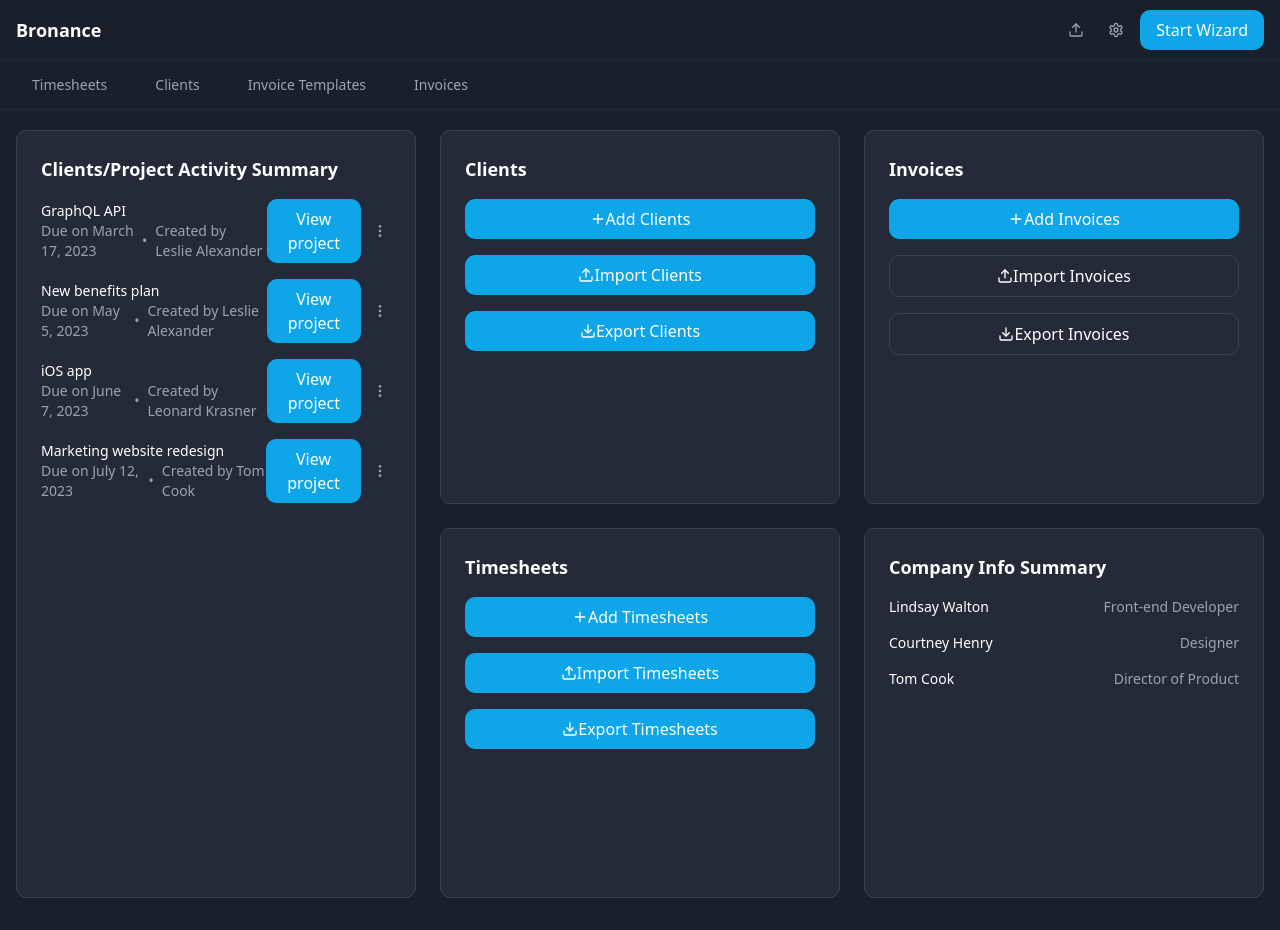
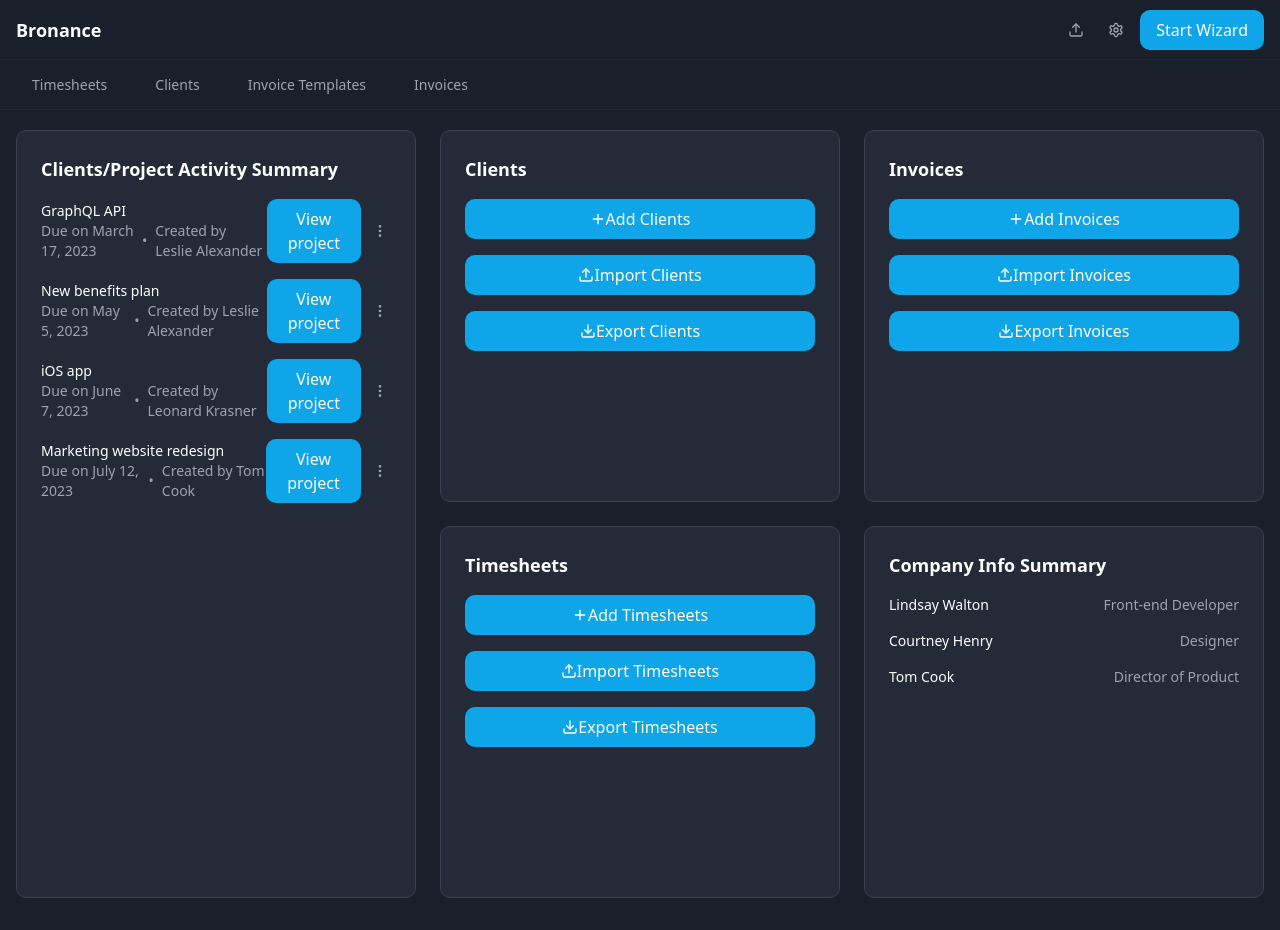
Before and after one commit to brovio/jibinvoicing, a React (Vite) app: page / in a window 1280 px wide. Built offline with nearby package versions, Linux system fonts and the light colour scheme.

Commit message:
Update invoice button styles
Changed the styles of the import and export invoices buttons to match the add invoices button style in the Invoices area.
[skip gpt_engineer]

```diff
--- a/src/components/dashboard/QuickActionCard.tsx
+++ b/src/components/dashboard/QuickActionCard.tsx
@@ -26,7 +26,19 @@ export const QuickActionCard = ({ title }: QuickActionCardProps) => {
             </button>
           </>
         )}
-        {title !== "Clients" && title !== "Timesheets" && (
+        {title === "Invoices" && (
+          <>
+            <button className="btn-primary w-full">
+              <Upload className="h-4 w-4" />
+              Import {title}
+            </button>
+            <button className="btn-primary w-full">
+              <Download className="h-4 w-4" />
+              Export {title}
+            </button>
+          </>
+        )}
+        {title !== "Clients" && title !== "Timesheets" && title !== "Invoices" && (
           <>
             <button className="btn-secondary w-full">
               <Upload className="h-4 w-4" />
```
